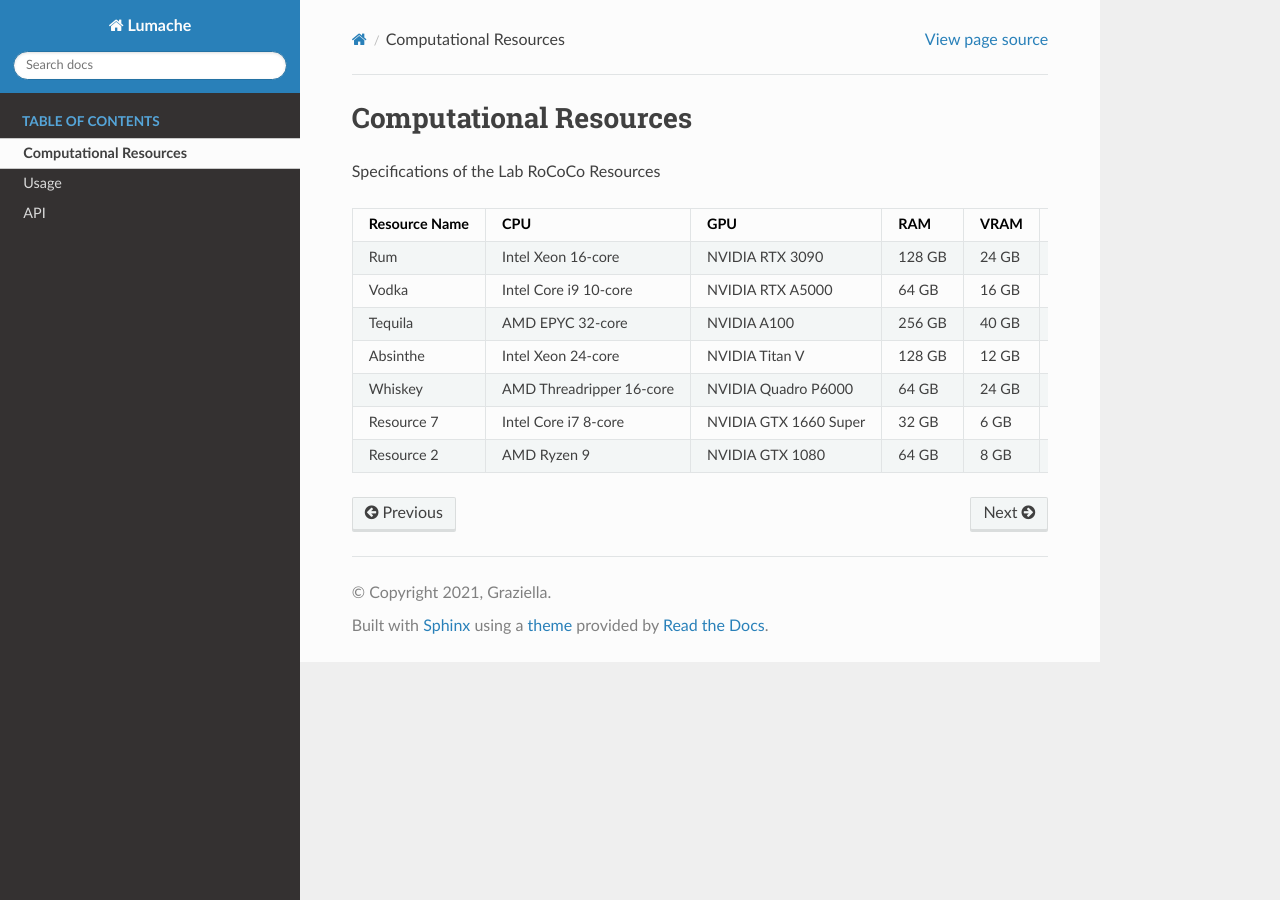
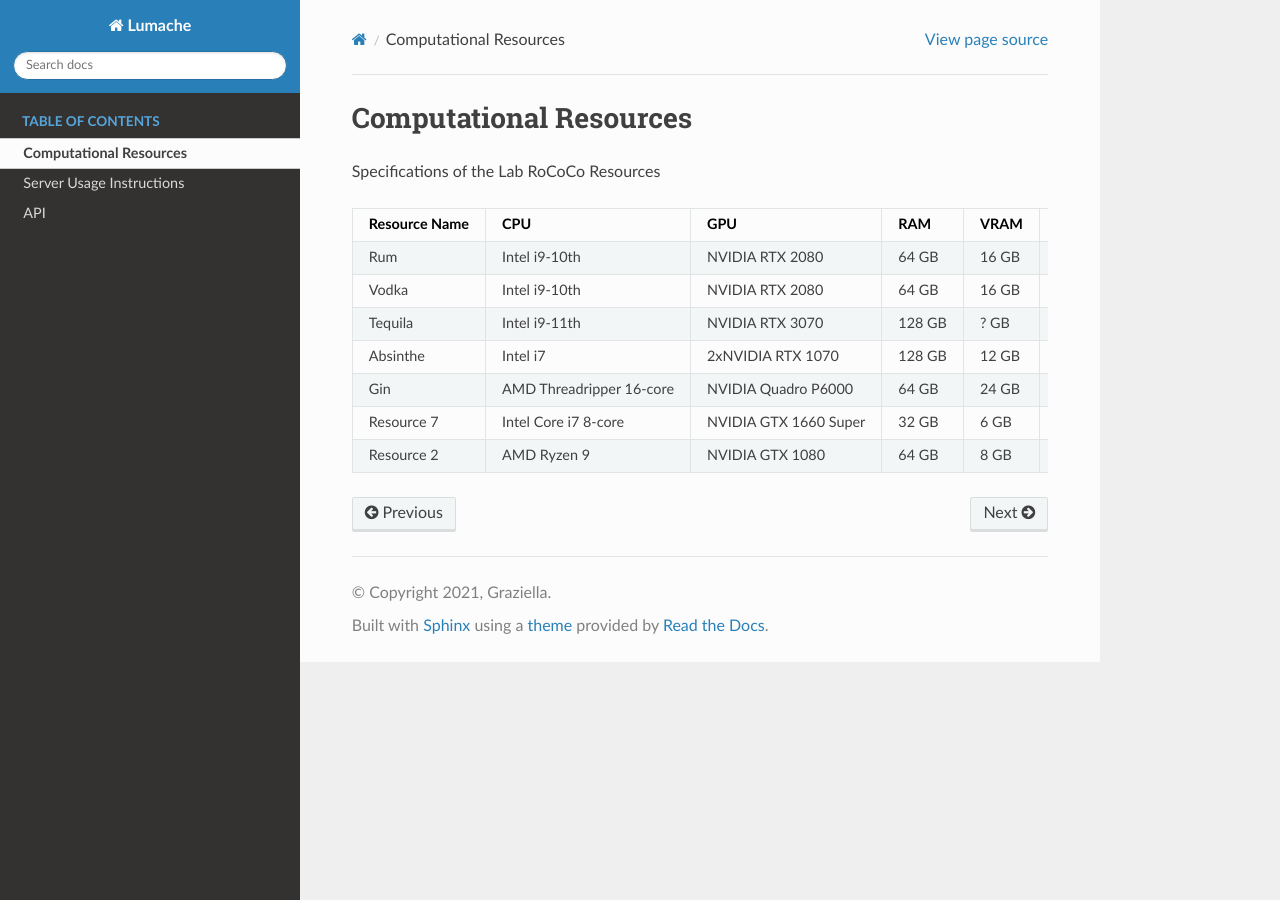
Before and after one commit to Lab-RoCoCo-Sapienza/RoCoCo-Lounge, a Sphinx documentation site: the page built from docs/source/resources.rst, in a window 1280 px wide. Built offline with Sphinx 7.4.7 and the Read the Docs theme 3.1.0, drawn with Linux system fonts in a browser that asks for light colours; pages that are not in the unit, such as notebooks, are missing from menus.

```diff
--- a/docs/source/resources.rst
+++ b/docs/source/resources.rst
@@ -15,38 +15,38 @@ Specifications of the Lab RoCoCo Resources
      - HDD
      - IP Address
    * - Rum
-     - Intel Xeon 16-core
-     - NVIDIA RTX 3090
-     - 128 GB
-     - 24 GB
-     - 1 TB
-     - 2 TB
-     - High-speed network
-   * - Vodka
-     - Intel Core i9 10-core
-     - NVIDIA RTX A5000
+     - Intel i9-10th
+     - NVIDIA RTX 2080
      - 64 GB
      - 16 GB
+     - 1 TB
+     - 4 TB
+     - ...
+   * - Vodka
+     - Intel i9-10th
+     - NVIDIA RTX 2080
+     - 64 GB
+     - 16 GB
+     - 1 TB
+     - 4 TB
+     - ...
+   * - Tequila
+     - Intel i9-11th
+     - NVIDIA RTX 3070
+     - 128 GB
+     - ? GB
+     - 1 TB NVMe
      - 2 TB
-     - 4 TB
-     - Dual 10 Gbps network
-   * - Tequila
-     - AMD EPYC 32-core
-     - NVIDIA A100
-     - 256 GB
-     - 40 GB
-     - 1 TB NVMe
-     - 8 TB
-     - Remote access enabled
+     - ...
    * - Absinthe
-     - Intel Xeon 24-core
-     - NVIDIA Titan V
+     - Intel i7
+     - 2xNVIDIA RTX 1070
      - 128 GB
      - 12 GB
      - 2 TB SSD
      - 4 TB HDD
      - GPU virtualization supported
-   * - Whiskey
+   * - Gin
      - AMD Threadripper 16-core
      - NVIDIA Quadro P6000
      - 64 GB
```
Also changed, not shown: docs/source/usage.rst (+37 -21 lines).
